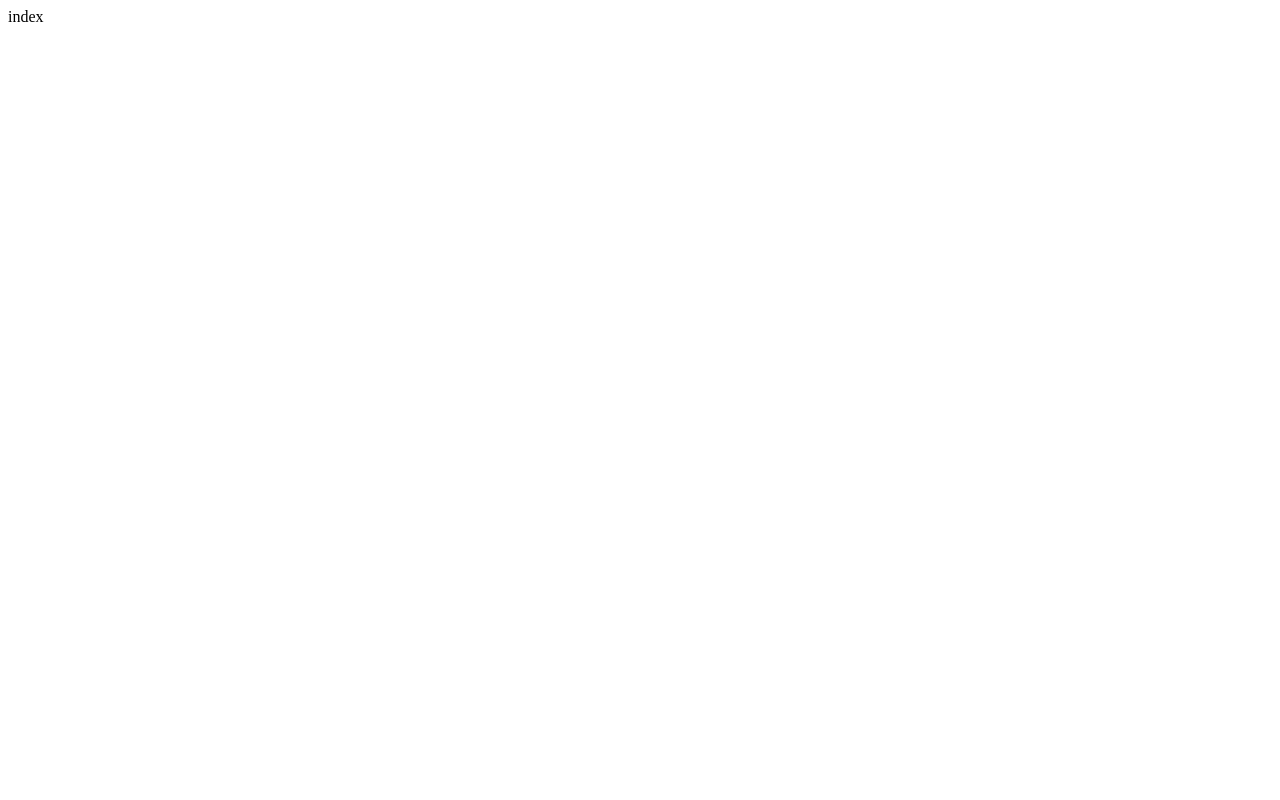
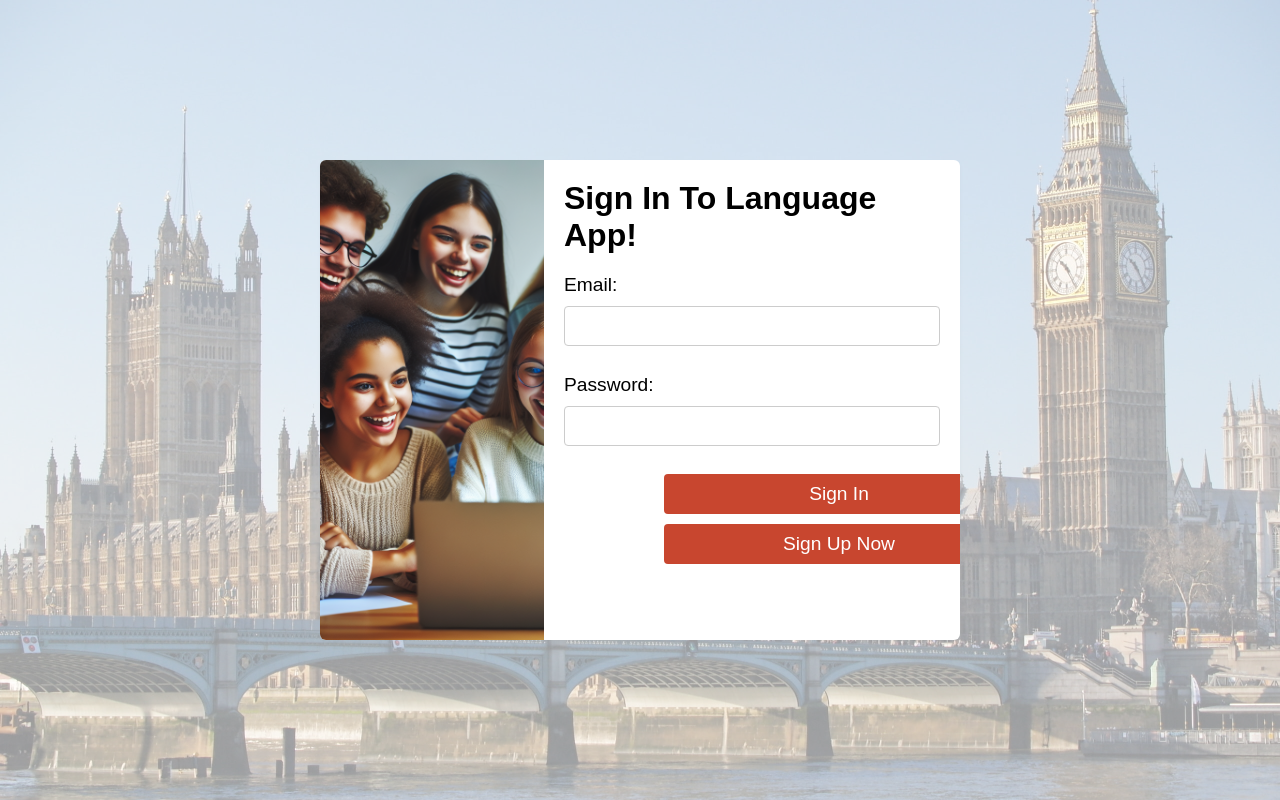
Before and after one commit to DevErenOzcan/django_language_app, a Django app: page /index/ in a window 1280 px wide. Before the commit the page is almost empty. Run offline with Django 5.2, Linux system fonts and the light colour scheme.

Commit message:
giriş ekranı eklendi ve backend'e istek atıldı

```diff
--- /dev/null
+++ b/language_app/static/css/style.css
@@ -0,0 +1,95 @@
+* {
+    padding: 0;
+    margin: 0;
+    box-sizing: border-box;
+}
+body {
+    font-family: Arial, sans-serif;
+    display: flex;
+    justify-content: center;
+    align-items: center;
+    height: 100vh;
+    background-size: cover;
+    background-repeat: no-repeat;
+    background-attachment: fixed;
+}
+.anakutu {
+    display: flex;
+    width: 50%;
+    max-width: 1200px;
+    background-color: #fff;
+    box-shadow: 0 2px 4px rgba(0, 0, 0, 0.1);
+    border-radius: 6px;
+    overflow: hidden;
+}
+
+.soltaraf {
+    width: 35%;
+    padding: 20px;
+    z-index: 2;
+    background-size: cover;
+    background-repeat: no-repeat;
+}
+.sagtaraf {
+    width: 65%;
+    padding: 20px;
+    display: flex;
+    flex-direction: column;
+    z-index: 2;
+}
+.sagtaraf h1 {
+    font-size: 2rem;
+    margin-bottom: 20px;
+}
+.sagtaraf form {
+    display: flex;
+    flex-direction: column;
+}
+.sagtaraf label {
+    font-size: 1.2rem;
+    margin-bottom: 10px;
+}
+.sagtaraf input[type="email"],
+.sagtaraf input[type="password"] {
+    height: 40px;
+    padding: 0 10px;
+    font-size: 1.2rem;
+    border: 1px solid #ccc;
+    border-radius: 4px;
+    margin-bottom: 10px;
+}
+.sagtaraf button {
+    height: 40px;
+    background-color: #c8462f;
+    color: #fff;
+    border: none;
+    border-radius: 4px;
+    font-size: 1.2rem;
+    cursor: pointer;
+    margin: 0 0 10px 100px;
+    width: 350px;
+}
+.sagtaraf button:hover {
+    background-color: #97190a;
+}
+.sagtaraf button:last-child {
+    margin-bottom: 0;
+}
+.katman {
+    position: absolute;
+    top: 0;
+    left: 0;
+    width: 100%;
+    height: 100%;
+    background-color: rgba(255, 255, 255, 0.6);
+    z-index: 1;
+}
+.sagtaraf form a {
+    color: #6e6d6d;
+    text-decoration: underline;
+    margin: 10px 0 0 430px;
+}
+.sagtaraf form a:hover{
+    color: #302f2f;
+    text-decoration: none;
+}
--- /dev/null
+++ b/language_app/static/js/script.js
@@ -0,0 +1,34 @@
+document.addEventListener('DOMContentLoaded', function() {
+    var form = document.querySelector('form');
+
+    form.addEventListener('submit', function(event) {
+        event.preventDefault(); // Formun normal submit işlemini engelliyoruz
+
+        var email = document.getElementById('email').value;
+        var password = document.getElementById('password').value;
+
+        if (!email || !password) {
+            alert('Email and password are required!');
+            return;
+        }
+
+        var csrfToken = document.getElementsByName('csrfmiddlewaretoken')[0].value;
+
+        var xhr = new XMLHttpRequest();
+        xhr.open('POST', '/login/', true);
+        xhr.setRequestHeader('Content-Type', 'application/json');
+        xhr.setRequestHeader('X-CSRFToken', csrfToken); // CSRF tokenini header olarak gönderiyoruz
+        xhr.onreadystatechange = function() {
+            if (xhr.readyState === XMLHttpRequest.DONE) {
+                if (xhr.status === 200) {
+                    var response = JSON.parse(xhr.responseText);
+                    // Sunucudan gelen yanıtı işleyebilirsiniz
+                    console.log(response);
+                } else {
+                    console.error('Request failed:', xhr.status);
+                }
+            }
+        };
+        xhr.send(JSON.stringify({ email: email, password: password }));
+    });
+});
--- a/language_app/templates/index.html
+++ b/language_app/templates/index.html
@@ -1,10 +1,41 @@
+{% load static %}
 <!DOCTYPE html>
 <html lang="en">
 <head>
-  <meta charset="UTF-8">
-  <title>Title</title>
+    <meta charset="UTF-8">
+    <meta name="viewport" content="width=device-width, initial-scale=1.0">
+    <title>Language</title>
+    <link rel="stylesheet" href="{% static "css/style.css" %}">
+    <link rel="icon" type="image/png" sizes="16x16" href="{% static "static/img/flag.png" %}">
+    <style>
+        body {
+            background-image: url("{% static 'img/bigbenright.jpg' %}");
+        }
+        .soltaraf {
+            background-image: url("{% static 'img/students.png' %}");
+        }
+    </style>
 </head>
-<body>
-index
+<body   >
+<div class="anakutu">
+    <div class="katman"></div>
+    <div class="soltaraf"></div>
+    <div class="sagtaraf">
+        <h1>Sign In To Language App!</h1>
+        <form>
+            {% csrf_token %}
+            <label for="email">Email:</label>
+            <input type="email" id="email" name="email" required>
+            <br>
+            <label for="password">Password:</label>
+            <input type="password" id="password" name="password" required>
+            <br>
+            <button type="submit">Sign In</button>
+            <button type="button">Sign Up Now</button>
+            <a href="">Forgot Password</a>
+        </form>
+    </div>
+</div>
+<script src="{% static "js/script.js" %}"></script>
 </body>
 </html>
--- a/language_app/urls.py
+++ b/language_app/urls.py
@@ -3,4 +3,5 @@ from django.urls import path
 
 urlpatterns = [
     path('index/', views.index, name='index'),
+    path('login/', views.login, name='login'),
 ]
```
Also changed, not shown: language_app/static/img/bigbenright.jpg (added), language_app/static/img/flag.png (added), language_app/static/img/students.png (added).
